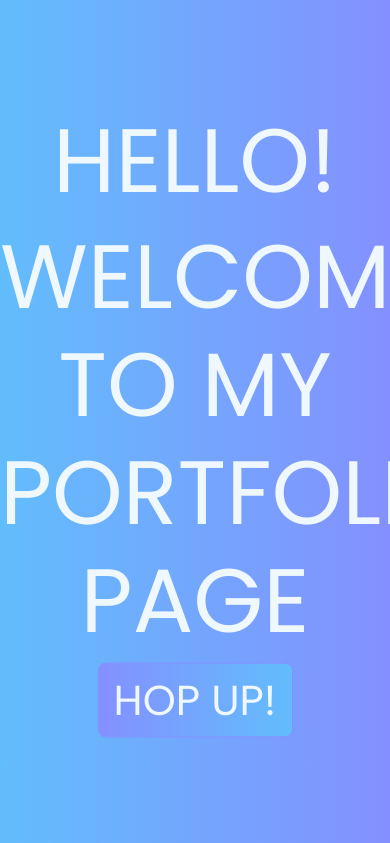
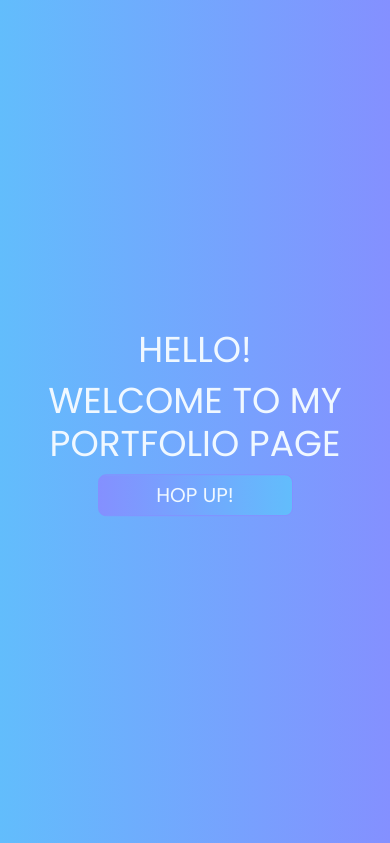
Before and after one commit to BokiThe/myPortfolio, a React (Create React App) app: page / in a window 390 px wide. Shown: the top 843 px of the page. Built offline with nearby package versions, Linux system fonts and the light colour scheme; the HTML template or start-up script is replaced by a standard one.

Commit message:
little changes for responsive hero page

```diff
--- a/src/screens/HeroPage/hero.css
+++ b/src/screens/HeroPage/hero.css
@@ -59,3 +59,12 @@
     0% {opacity:0;}
     100% {opacity:1;}
   }
+
+  @media screen and (max-width:426px) {
+    .heroText{
+      font-size: 36px;
+    }
+    .heroBtn{
+      font-size:20px;
+    }
+  }
```
